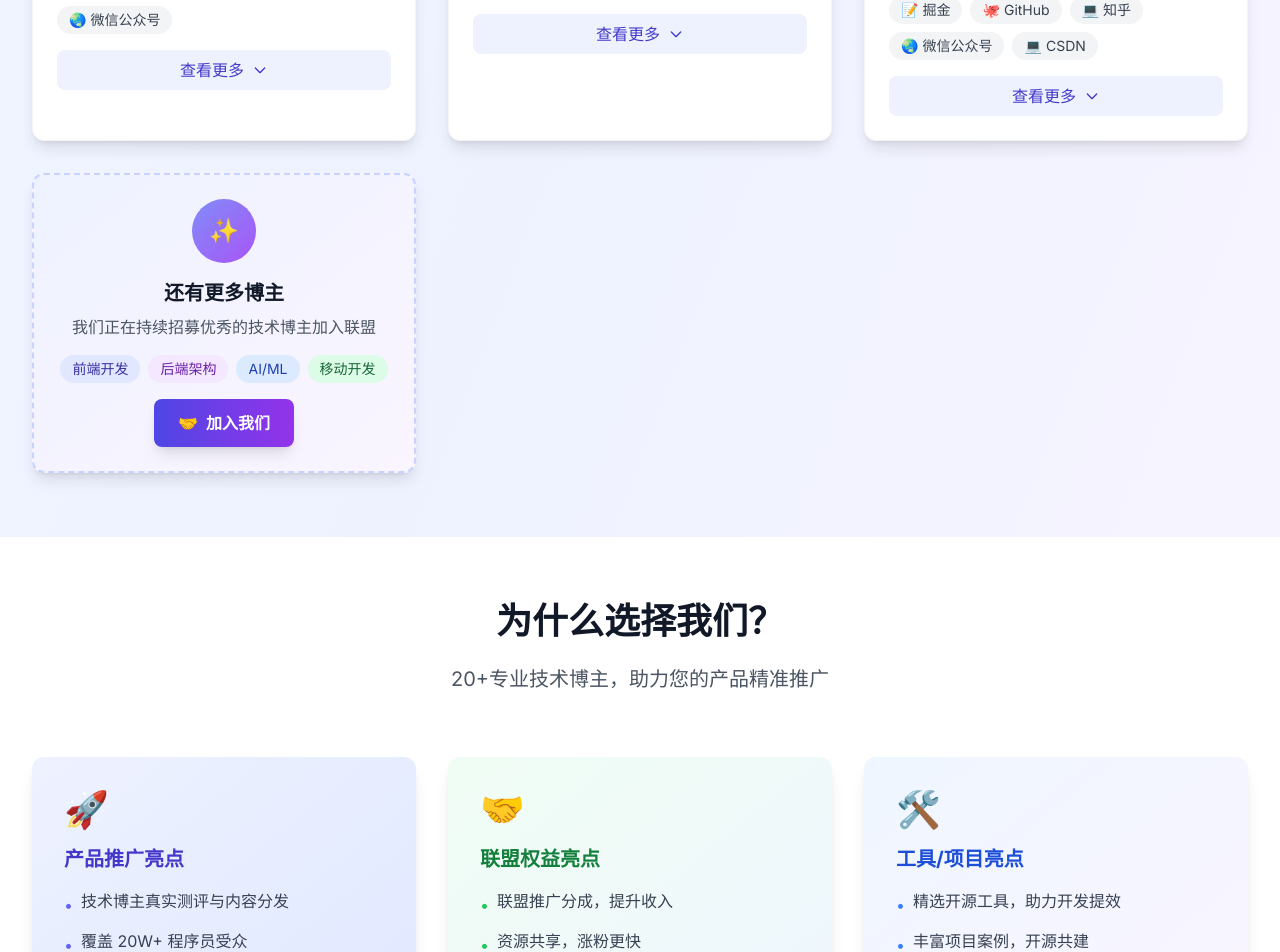
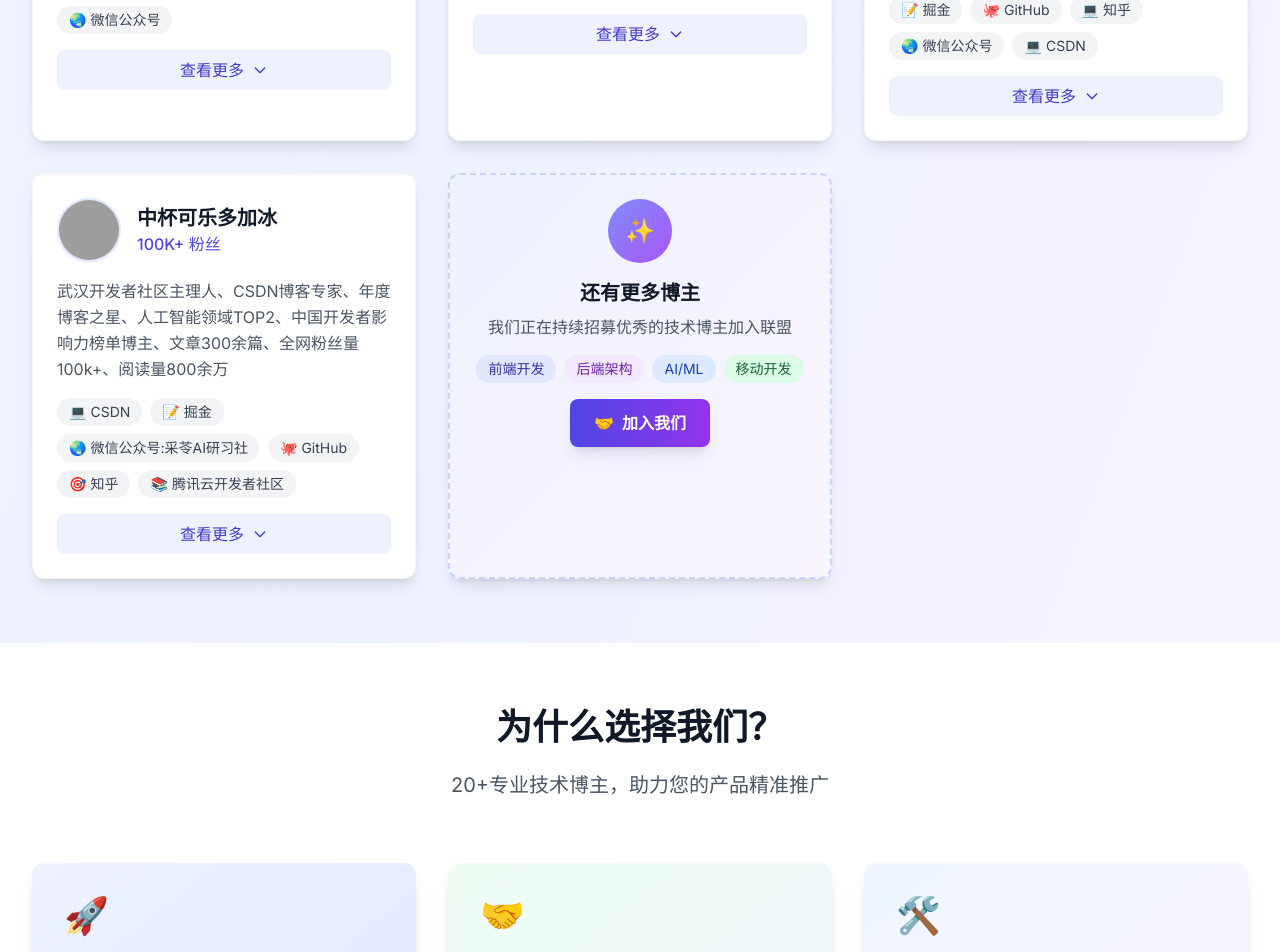
Before and after one commit to TUARAN/blogger-alliance, a Vue app: page / in a window 1280 px wide. Shown: the part 1808-2760 px from the top of the page. Built offline with nearby package versions, Linux system fonts and the light colour scheme; grey boxes are pictures that could not be loaded.

Commit message:
feat: add new blogger - 中杯可乐多加冰

```diff
--- a/src/data/bloggerInfo.js
+++ b/src/data/bloggerInfo.js
@@ -162,6 +162,26 @@ export const bloggersData = [
       recentPosts: ['前端技术发展趋势', '掘金社区建设经验分享', '技术写作技巧分享']
     }
   },
+    {
+    id: 10,
+    name: '中杯可乐多加冰',
+    avatar: 'https://avatars.githubusercontent.com/u/35050697?s=400&u=87690c4cb71974e60295a713986cc0393212169a&v=4',
+    introduction: '武汉开发者社区主理人、CSDN博客专家、年度博客之星、人工智能领域TOP2、中国开发者影响力榜单博主、文章300余篇、全网粉丝量100k+、阅读量800余万',
+    followers: '100K+',
+    socialAccounts: [
+      { platform: 'CSDN', url: 'https://blog.csdn.net/air__Heaven?type=blog', icon: '💻' },
+      { platform: '掘金', url: 'https://juejin.cn/user/3435306702347432', icon: '📝' },
+      { platform: '微信公众号:采苓AI研习社', url: 'https://mp.weixin.qq.com/s/NJgBjKLIvjblsUjDa2yxmQ', icon: '🌏' },
+      { platform: 'GitHub', url: 'https://github.com/Heavenhjs', icon: '🐙' },
+      { platform: '知乎', url: 'https://www.zhihu.com/people/ling-sheng-87', icon: '🎯' },
+      { platform: '腾讯云开发者社区', url: 'https://cloud.tencent.com/developer/user/10172274', icon: '📚' },
+    ],
+    expandedContent: {
+      specialties: ['技术写作', '社群推广', '产品推介', '社区建设', '多平台运营',  '技术咨询', '研学辅导'],
+      achievements: ['CSDN专家博主','掘金优秀创作者', '中国开发者影响力榜单博主', '亚马逊云官方博主','腾讯云创作之星', '武汉开发者社区主理人'],
+      recentPosts: ['AI落地应用实战专栏', 'RAG应用解决方案', '百度文心一言开源ERNIE-4.5深度测评报告']
+    }
+  },
 ]
 
 // 产品工具数据
```
